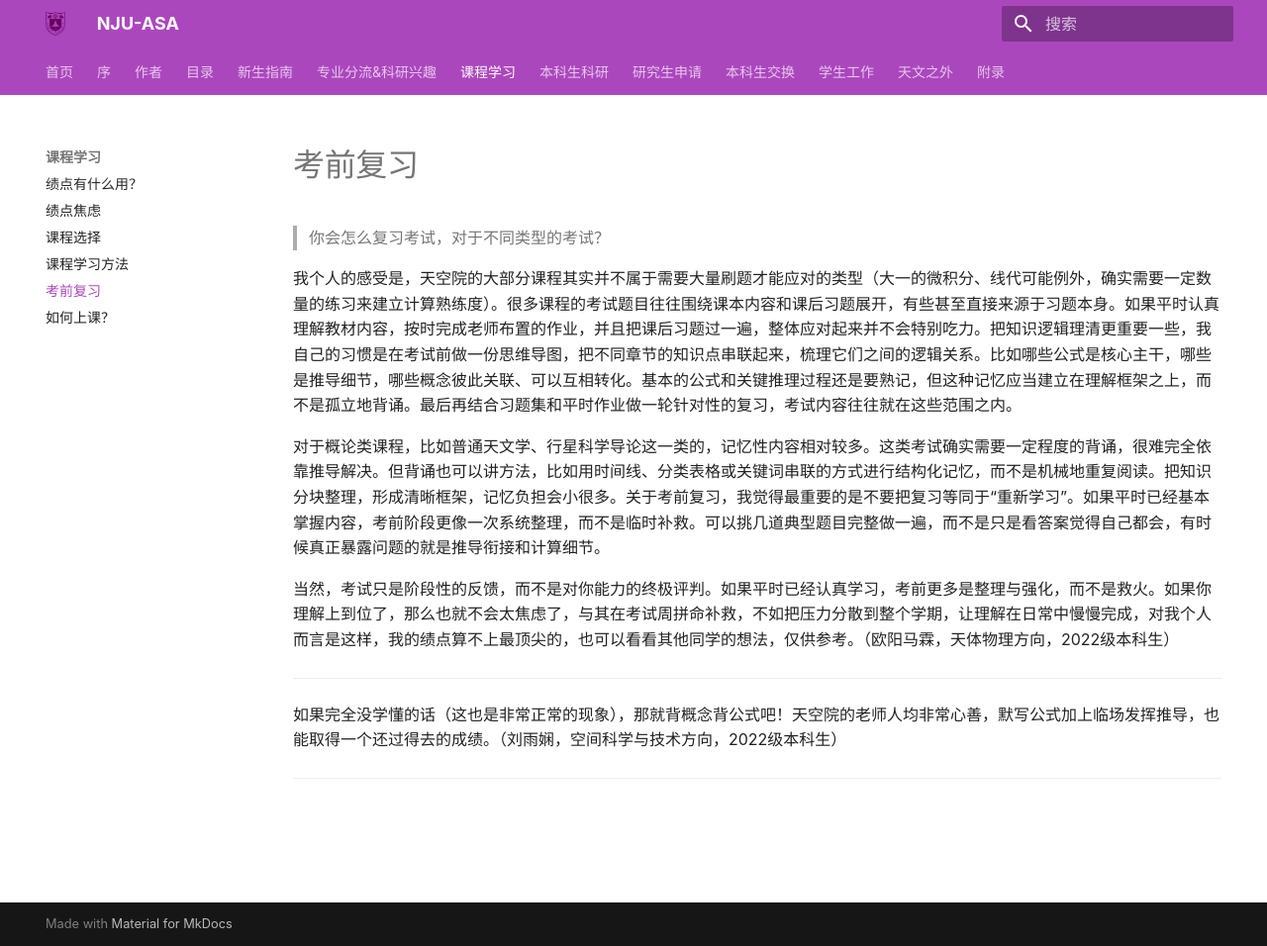
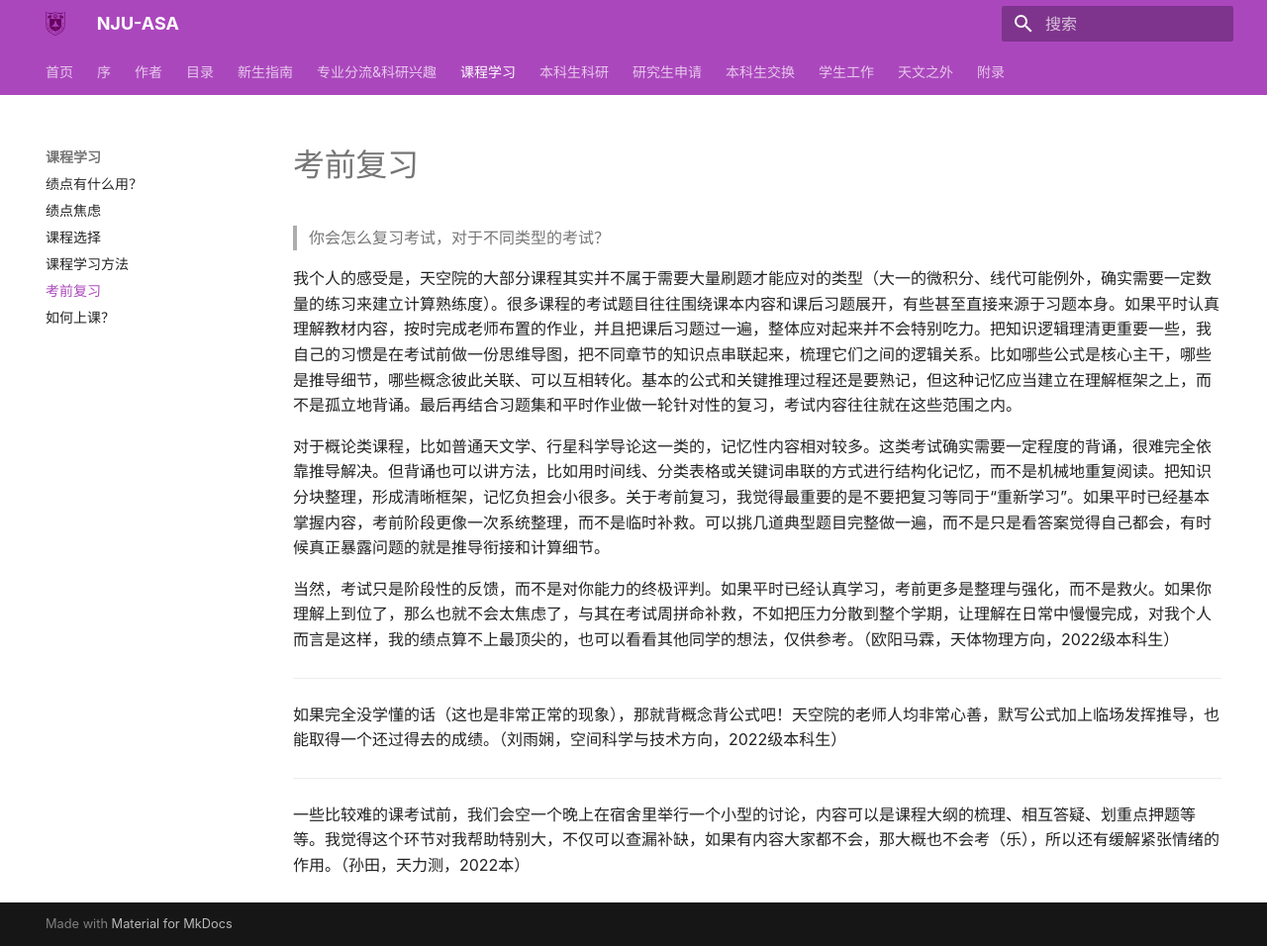
Before and after one commit to nju-astronomy/NJU-ASA, an MkDocs documentation site: the page built from docs/academics/exam_preparation.md, in a window 1280 px wide and 956 px high. Shown: the whole window at 99% size. Built offline with MkDocs 1.6.1 and Material for MkDocs 9.7.7, drawn with Linux system fonts in a browser that asks for light colours; some web fonts are replaced.

Commit message:
Update exam_preparation.md

```diff
--- a/docs/academics/exam_preparation.md
+++ b/docs/academics/exam_preparation.md
@@ -11,3 +11,5 @@
 如果完全没学懂的话（这也是非常正常的现象），那就背概念背公式吧！天空院的老师人均非常心善，默写公式加上临场发挥推导，也能取得一个还过得去的成绩。（刘雨娴，空间科学与技术方向，2022级本科生）
 
 ---
+
+一些比较难的课考试前，我们会空一个晚上在宿舍里举行一个小型的讨论，内容可以是课程大纲的梳理、相互答疑、划重点押题等等。我觉得这个环节对我帮助特别大，不仅可以查漏补缺，如果有内容大家都不会，那大概也不会考（乐），所以还有缓解紧张情绪的作用。（孙田，天力测，2022本）
```
